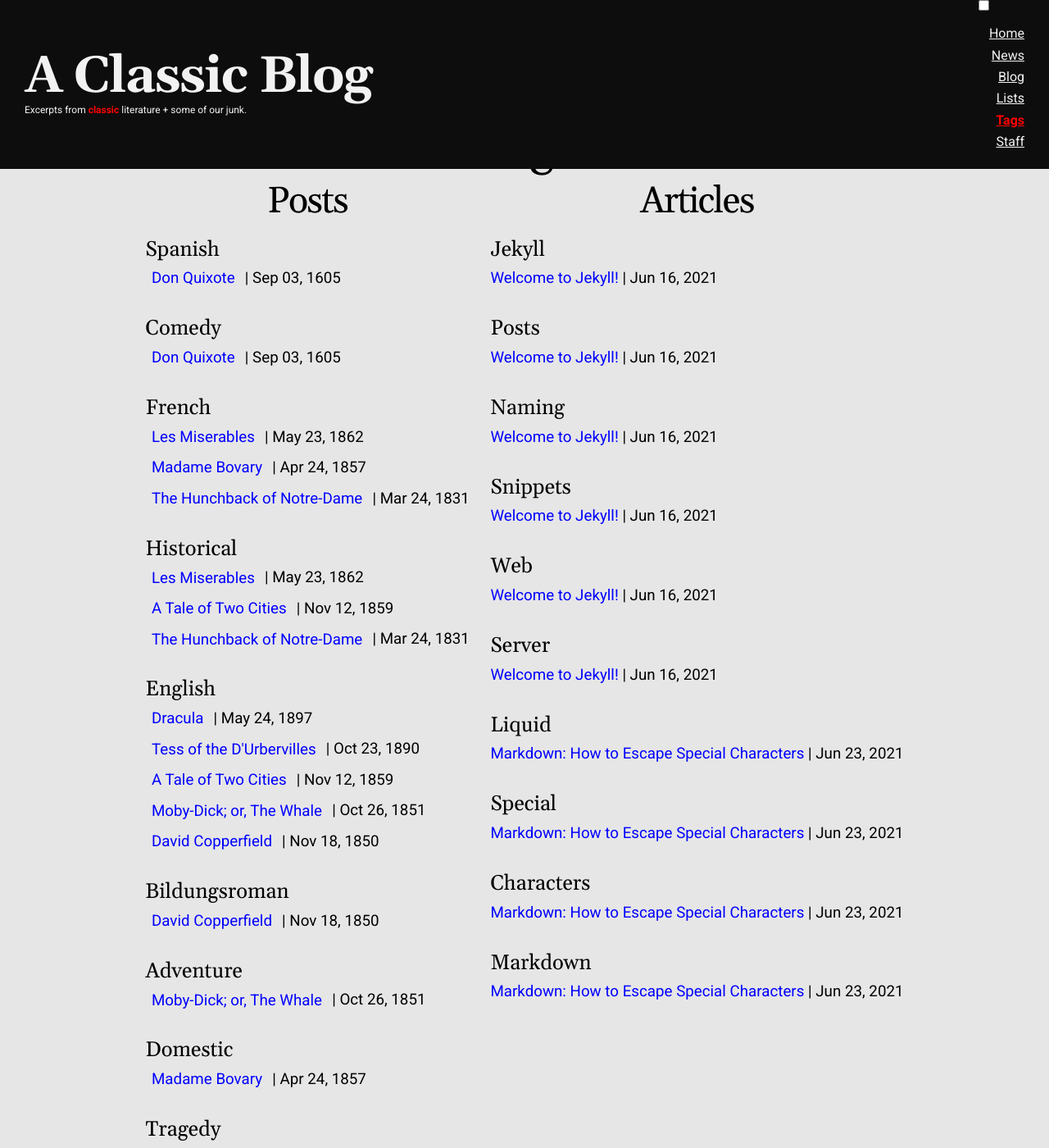
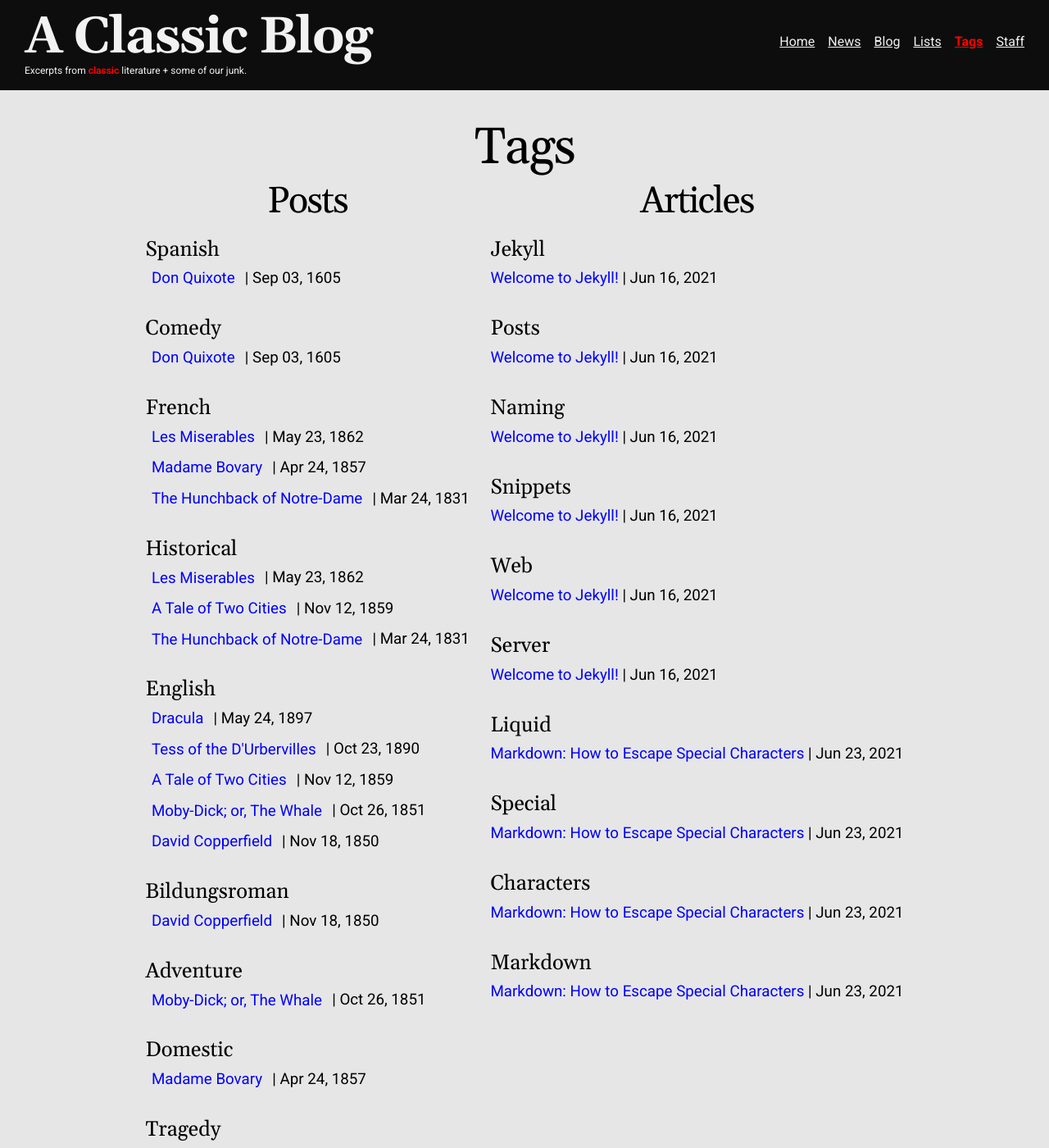
Before and after one commit to jsherling/classic-blog, a Jekyll site: the page built from tags.html, in a window 1280 px wide and 1400 px high. Shown: the whole window at 82% size. Built offline with Jekyll 4.4.1, drawn with Linux system fonts in a browser that asks for light colours.

Commit message:
Correct Tags page; update header.html and _base/_layout SCSS

```diff
--- a/_includes/header.html
+++ b/_includes/header.html
@@ -8,11 +8,6 @@
       </small>
     </div>
     <div class="menuToggle">
-      <input type="checkbox" class="checkbox">
-      <span></span>
-      <span></span>
-      <span></span>
-
       <ul class="header--nav__menu menu">
         {% for item in site.data.navigation.header %}
         <li class="header--nav__menu-item mb-dot5em">
--- a/_sass/style/_base.scss
+++ b/_sass/style/_base.scss
@@ -149,11 +149,10 @@ th, td {
   }
 
   ul.header--nav__menu {
-    /*
     display: flex;
     flex-direction: row;
     align-items: center;
-    justify-content: space-between; */
+    justify-content: space-between;
   }
 
   li.header--nav__menu-item {
--- a/_sass/style/_layout.scss
+++ b/_sass/style/_layout.scss
@@ -219,6 +219,7 @@ h1.article-title {
   text-align: left;
 }
 
+/*
 fieldset.contact {
   display: flex;
   flex-direction: column;
@@ -262,6 +263,7 @@ fieldset.contact {
     outline: none;
   }
 }
+*/
 
 /* Footer */
 
--- a/tags.html
+++ b/tags.html
@@ -13,7 +13,7 @@ title: Tags
           {% for post in tag[1] %}
             <li>
               <p class="mb-dot5em">
-                <a class="tag" href="{{ site.baseurl }}/{{ post.url }}">
+                <a class="tag" href="{{ post.url | relative_url }}">
                     {{ post.title }}
                   </a> | {{ post.date | date: "%b %d, %Y" }}
               </p>
@@ -35,7 +35,7 @@ title: Tags
             {% if article.tags contains temp %}
             <li>
               <p class="mb-dot5em">
-                <a href="{{ site.baseurl }}/{{ article.url }}">
+                <a href="{{ article.url | relative_url }}">
                   {{ article.title }}
                 </a> | {{ article.date | date: "%b %d, %Y" }}
               </p>
```
